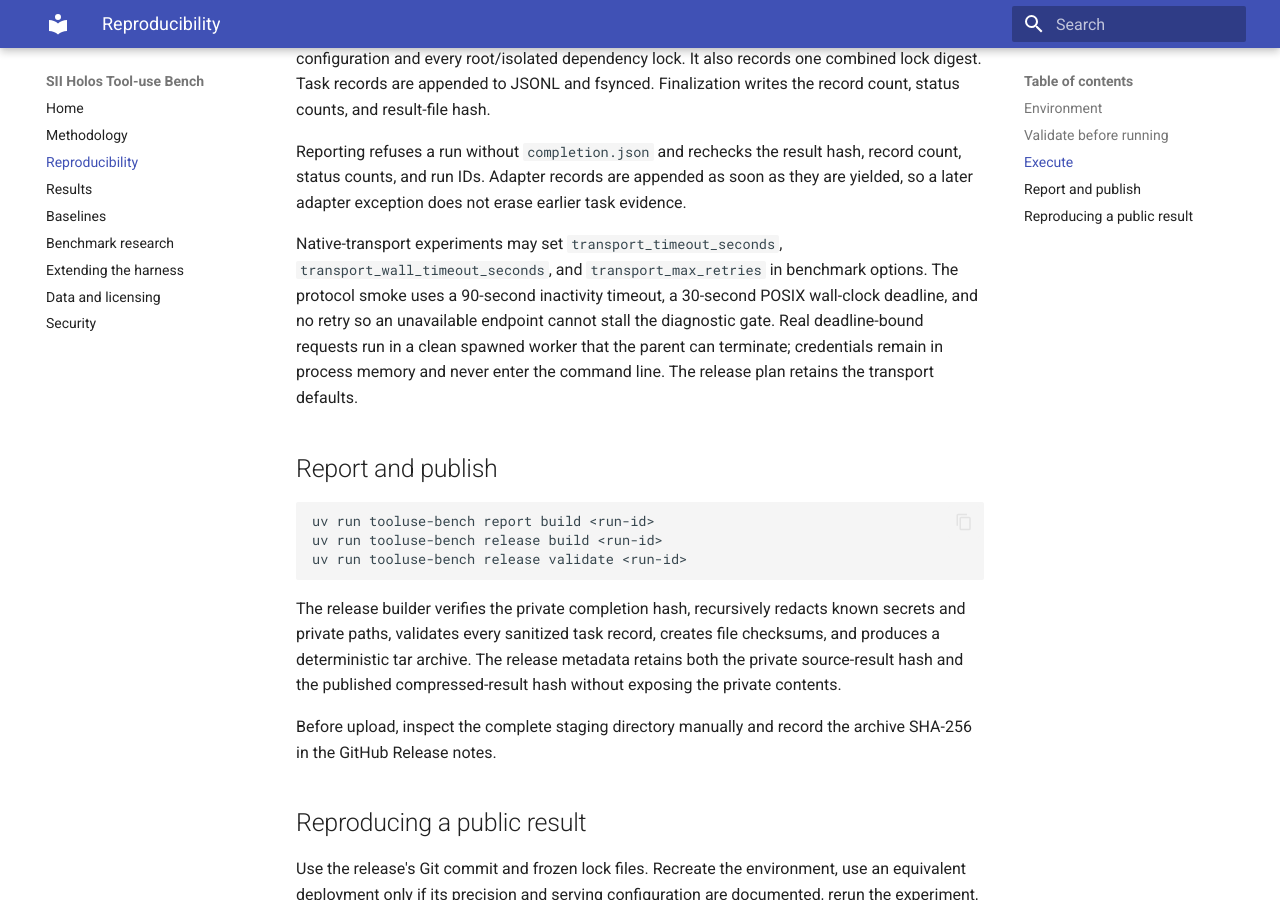
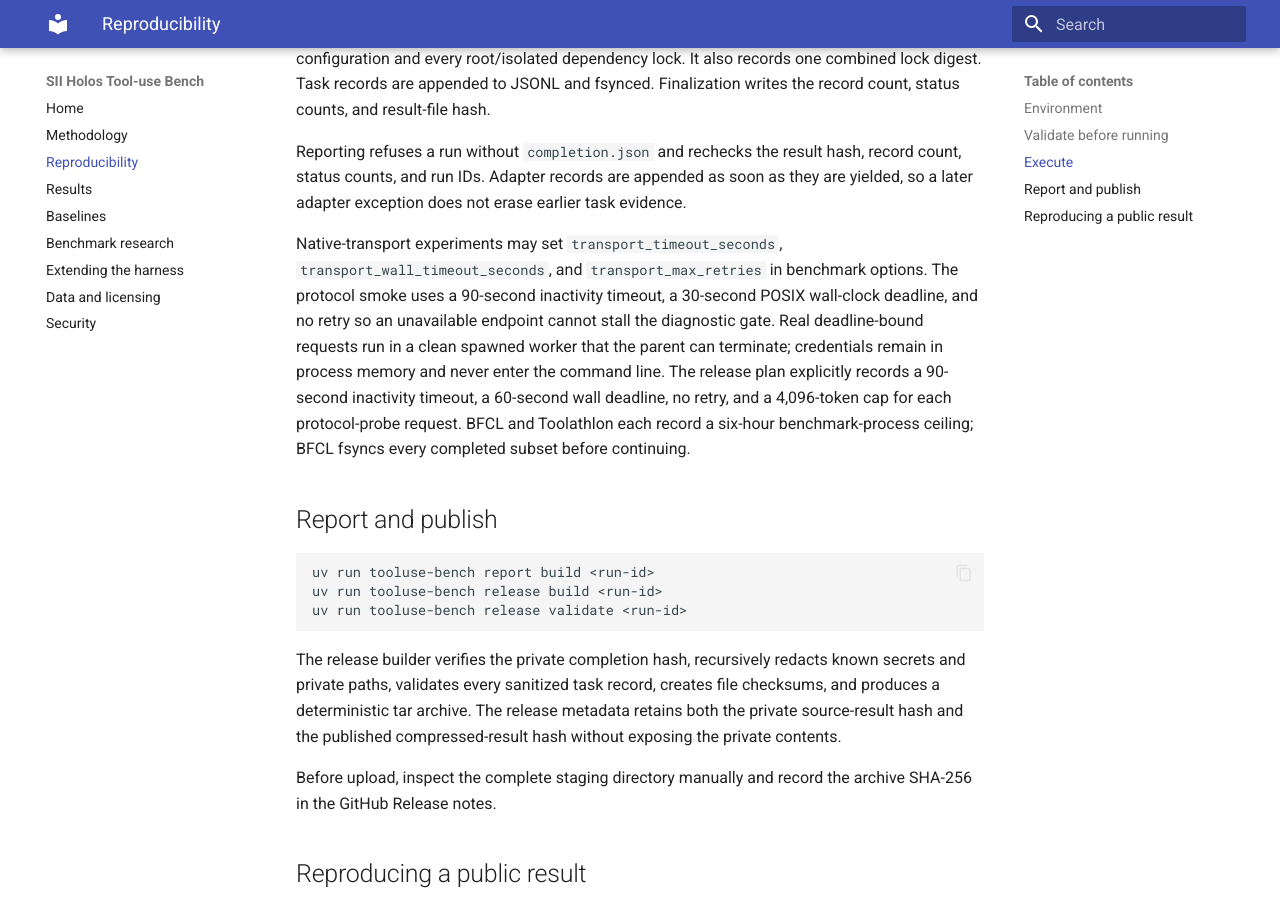
Before and after one commit to EricSanchezok/maas_observatory, an MkDocs documentation site: the page built from docs/reproducibility.md, in a window 1280 px wide and 900 px high, scrolled down 1134 px. Built offline with MkDocs 1.6.1 and Material for MkDocs 9.7.7, drawn with Linux system fonts in a browser that asks for light colours.

Commit message:
chore: bound release evaluation resources

```diff
--- a/docs/reproducibility.md
+++ b/docs/reproducibility.md
@@ -65,7 +65,10 @@ options. The protocol smoke uses a 90-second inactivity timeout, a 30-second
 POSIX wall-clock deadline, and no retry so an unavailable endpoint cannot stall
 the diagnostic gate. Real deadline-bound requests run in a clean spawned worker
 that the parent can terminate; credentials remain in process memory and never
-enter the command line. The release plan retains the transport defaults.
+enter the command line. The release plan explicitly records a 90-second
+inactivity timeout, a 60-second wall deadline, no retry, and a 4,096-token cap
+for each protocol-probe request. BFCL and Toolathlon each record a six-hour
+benchmark-process ceiling; BFCL fsyncs every completed subset before continuing.
 
 ## Report and publish
 
```
Also changed, not shown: README.md (+3 -2 lines), 1 other file.
